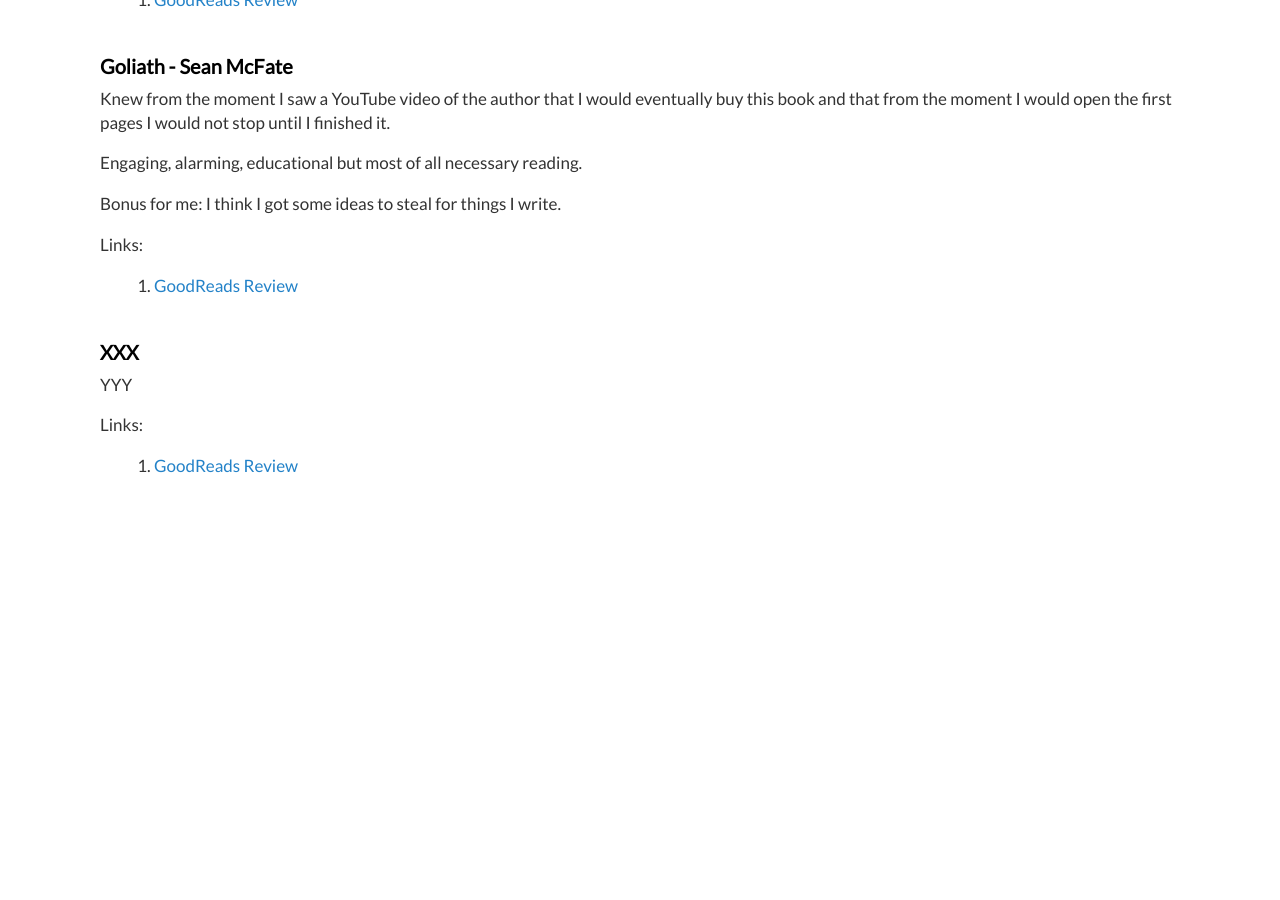
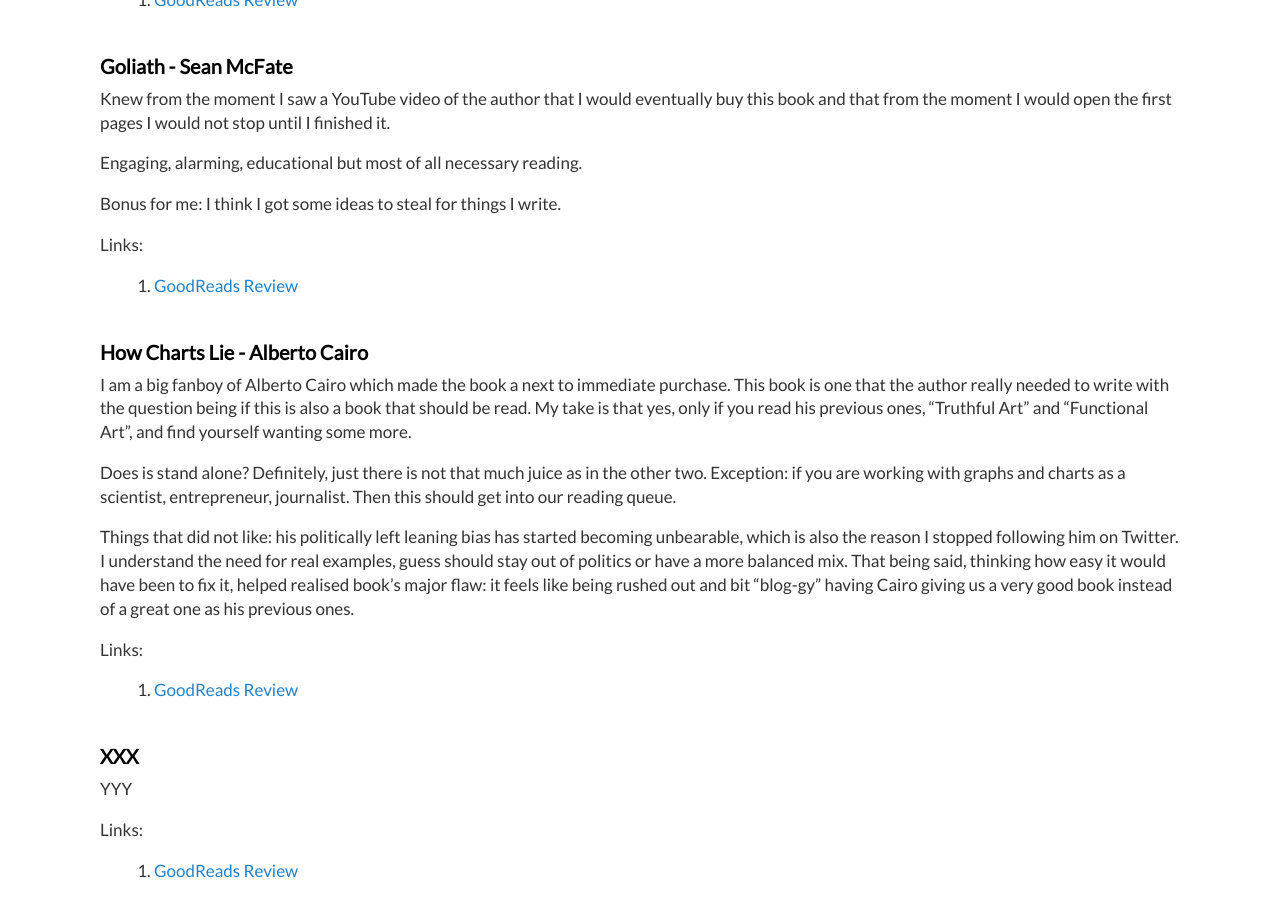
Before and after one commit to dimitrismistriotis/dimitrismistriotis.github.io, a Jekyll site: the page built from _posts/2020-01-13-books_of_2020.md, in a window 1280 px wide and 900 px high, scrolled down 926 px. Built offline with Jekyll 4.4.1, drawn with Linux system fonts in a browser that asks for light colours; before the commit the page ends 1421 px from its top, so only the background shows below that.

Commit message:
How Charts Lie

```diff
--- a/_posts/2020-01-13-books_of_2020.md
+++ b/_posts/2020-01-13-books_of_2020.md
@@ -40,6 +40,18 @@
 
 1.  [GoodReads Review](https://www.goodreads.com/review/show/3197481217)
 
+## How Charts Lie - Alberto Cairo
+
+I am a big fanboy of Alberto Cairo which made the book a next to immediate purchase. This book is one that the author really needed to write with the question being if this is also a book that should be read. My take is that yes, only if you read his previous ones, "Truthful Art" and "Functional Art", and find yourself wanting some more.
+
+Does is stand alone? Definitely, just there is not that much juice as in the other two. Exception: if you are working with graphs and charts as a scientist, entrepreneur, journalist. Then this should get into our reading queue.
+
+Things that did not like: his politically left leaning bias has started becoming unbearable, which is also the reason I stopped following him on Twitter. I understand the need for real examples, guess should stay out of politics or have a more balanced mix. That being said, thinking how easy it would have been to fix it, helped realised book's major flaw: it feels like being rushed out and bit "blog-gy" having Cairo giving us a very good book instead of a great one as his previous ones.
+
+Links:
+
+1.  [GoodReads Review](https://www.goodreads.com/review/show/3150045877)
+
 ## XXX
 
 YYY
```
